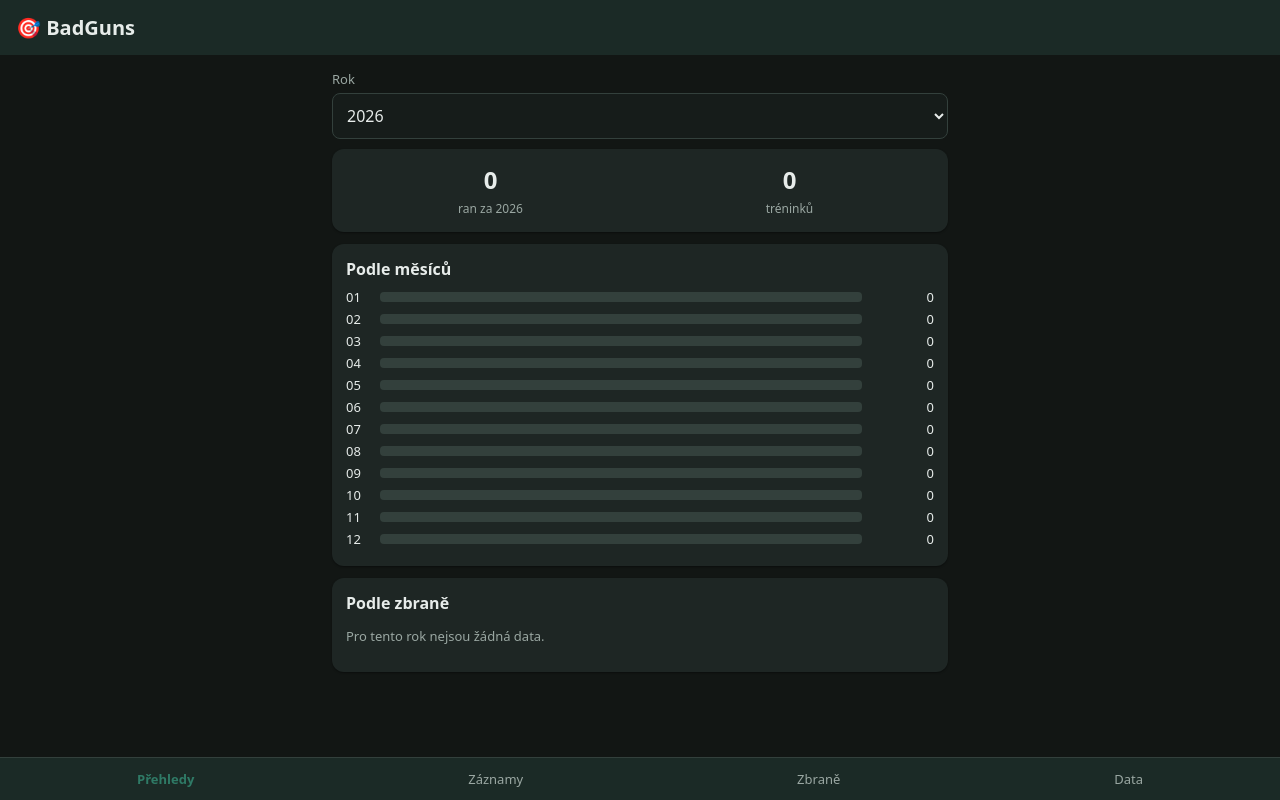
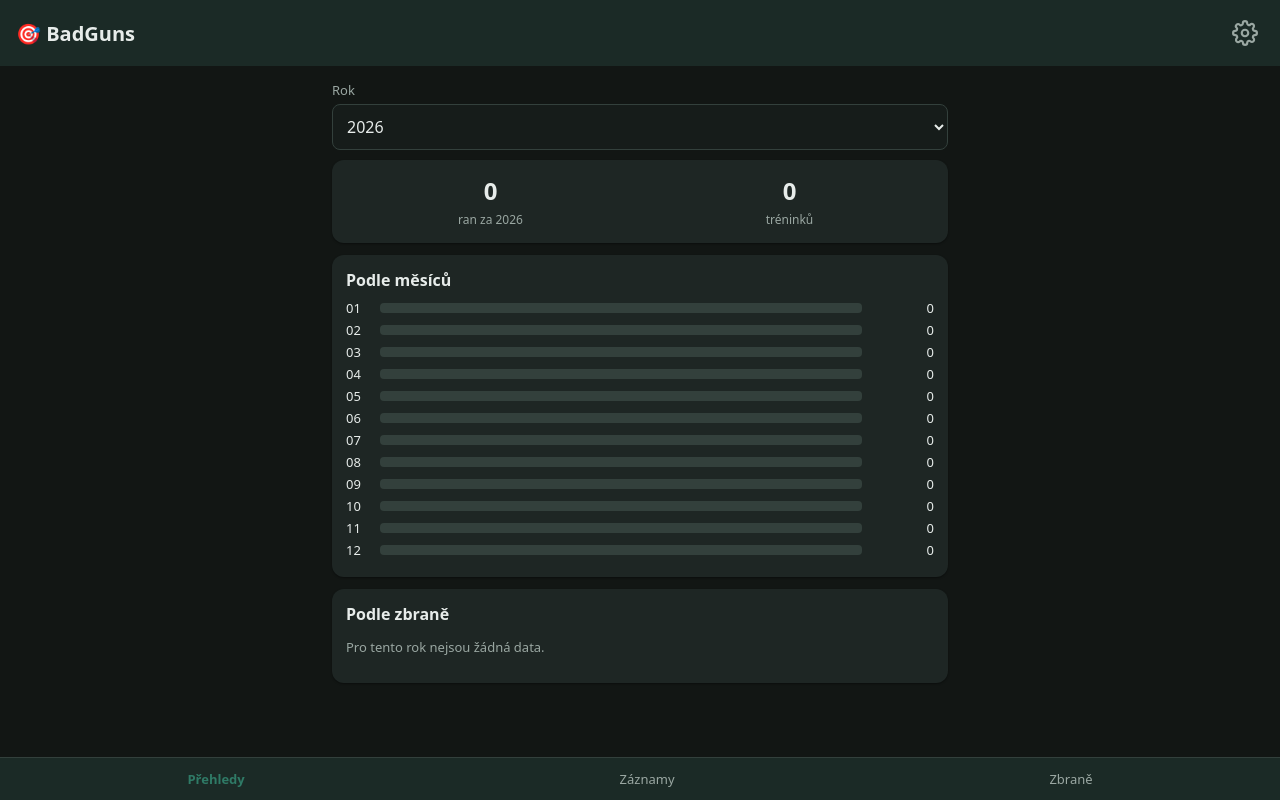
Before and after one commit to FranczWolf-er/BadGuns, a plain HTML site: page index.html in a window 1280 px wide. Drawn offline with Linux system fonts and the light colour scheme.

Commit message:
Záložka Data přesunuta do Nastavení pod ozubené kolečko v hlavičce
Co-Authored-By: Claude Opus 5.5 <noreply@anthropic.com>
Claude-Session: https://claude.ai/code/session_01K7yVvCHykUosmYwC137wMU

```diff
--- a/index.html
+++ b/index.html
@@ -17,7 +17,11 @@
 *{box-sizing:border-box}
 body{margin:0;font-family:system-ui,-apple-system,"Segoe UI",Roboto,sans-serif;background:var(--bg);color:var(--ink);padding:0 0 84px}
 header{background:var(--header);color:var(--ink);padding:14px 16px;position:sticky;top:0;z-index:5}
+header{display:flex;align-items:center;justify-content:space-between}
 header h1{margin:0;font-size:20px}
+#gear{background:none;padding:6px;color:var(--muted);display:flex}
+#gear.active{color:var(--accent)}
+#gear svg{width:26px;height:26px}
 main{padding:12px;max-width:640px;margin:0 auto}
 .card{background:var(--card);border-radius:12px;padding:14px;margin-bottom:12px;box-shadow:0 1px 2px rgba(0,0,0,.4)}
 .card h3{margin:0 0 8px;font-size:16px}
@@ -56,7 +60,9 @@ nav button.active{color:var(--accent);font-weight:600}
 </style>
 </head>
 <body>
-<header><h1>🎯 BadGuns</h1></header>
+<header><h1>🎯 BadGuns</h1>
+  <button id="gear" data-tab="data" aria-label="Nastavení" title="Nastavení"><svg viewBox="0 0 24 24" fill="none" stroke="currentColor" stroke-width="2" stroke-linecap="round" stroke-linejoin="round"><circle cx="12" cy="12" r="3"/><path d="M19.4 15a1.65 1.65 0 0 0 .33 1.82l.06.06a2 2 0 1 1-2.83 2.83l-.06-.06a1.65 1.65 0 0 0-1.82-.33 1.65 1.65 0 0 0-1 1.51V21a2 2 0 1 1-4 0v-.09A1.65 1.65 0 0 0 9 19.4a1.65 1.65 0 0 0-1.82.33l-.06.06a2 2 0 1 1-2.83-2.83l.06-.06A1.65 1.65 0 0 0 4.68 15a1.65 1.65 0 0 0-1.51-1H3a2 2 0 1 1 0-4h.09A1.65 1.65 0 0 0 4.6 9a1.65 1.65 0 0 0-.33-1.82l-.06-.06a2 2 0 1 1 2.83-2.83l.06.06A1.65 1.65 0 0 0 9 4.68a1.65 1.65 0 0 0 1-1.51V3a2 2 0 1 1 4 0v.09a1.65 1.65 0 0 0 1 1.51 1.65 1.65 0 0 0 1.82-.33l.06-.06a2 2 0 1 1 2.83 2.83l-.06.06A1.65 1.65 0 0 0 19.4 9a1.65 1.65 0 0 0 1.51 1H21a2 2 0 1 1 0 4h-.09a1.65 1.65 0 0 0-1.51 1z"/></svg></button>
+</header>
 
 <main>
   <div id="upd" class="banner hidden">Je k dispozici nová verze aplikace. <button id="upd-btn">Obnovit</button></div>
@@ -120,6 +126,7 @@ nav button.active{color:var(--accent);font-weight:600}
   </section>
 
   <section id="tab-data" class="hidden">
+    <h2 style="margin:4px 2px 12px;font-size:18px">Nastavení</h2>
     <div class="card">
       <h3>Ukázková data</h3>
       <p class="meta">Vyplní 4 vzorové zbraně a tréninky za posledních 14 měsíců, abyste viděli, jak vypadají záznamy a přehledy. Vaše vlastní data zůstanou beze změny.</p>
@@ -139,7 +146,6 @@ nav button.active{color:var(--accent);font-weight:600}
   <button data-tab="stats" class="active">Přehledy</button>
   <button data-tab="list">Záznamy</button>
   <button data-tab="guns">Zbraně</button>
-  <button data-tab="data">Data</button>
 </nav>
 <button id="fab" class="hidden" aria-label="Nový trénink" title="Nový trénink">+</button>
 
@@ -228,7 +234,7 @@ $('#demo-del').onclick = removeDemo;
 function show(tab, keepForm) {
   updateDemoBar();
   document.querySelectorAll('section[id^="tab-"]').forEach(s => s.classList.toggle('hidden', s.id !== 'tab-' + tab));
-  document.querySelectorAll('nav button').forEach(b => b.classList.toggle('active', b.dataset.tab === (tab === 'new' ? 'list' : tab)));
+  document.querySelectorAll('nav button, #gear').forEach(b => b.classList.toggle('active', b.dataset.tab === (tab === 'new' ? 'list' : tab)));
   $('#fab').classList.toggle('hidden', tab !== 'list');
   if (tab === 'list') renderList();
   if (tab === 'new' && !keepForm) resetForm();
@@ -236,7 +242,7 @@ function show(tab, keepForm) {
   if (tab === 'stats') renderStats();
   window.scrollTo(0, 0);
 }
-document.querySelectorAll('nav button').forEach(b => b.onclick = () => show(b.dataset.tab));
+document.querySelectorAll('nav button, #gear').forEach(b => b.onclick = () => show(b.dataset.tab));
 
 /* ---------- Nový trénink ---------- */
 function weaponRow(e = {}) {
--- a/sw.js
+++ b/sw.js
@@ -1,5 +1,5 @@
 // Service worker: aplikace běží offline. Při změně souboru index.html zvyšte číslo verze.
-const CACHE = 'badguns-v5';
+const CACHE = 'badguns-v6';
 const FILES = ['./', 'index.html', 'manifest.webmanifest', 'icon-180.png', 'icon-192.png', 'icon-512.png'];
 self.addEventListener('install', e => {
   e.waitUntil(caches.open(CACHE).then(c => c.addAll(FILES)).then(() => self.skipWaiting()));
```
